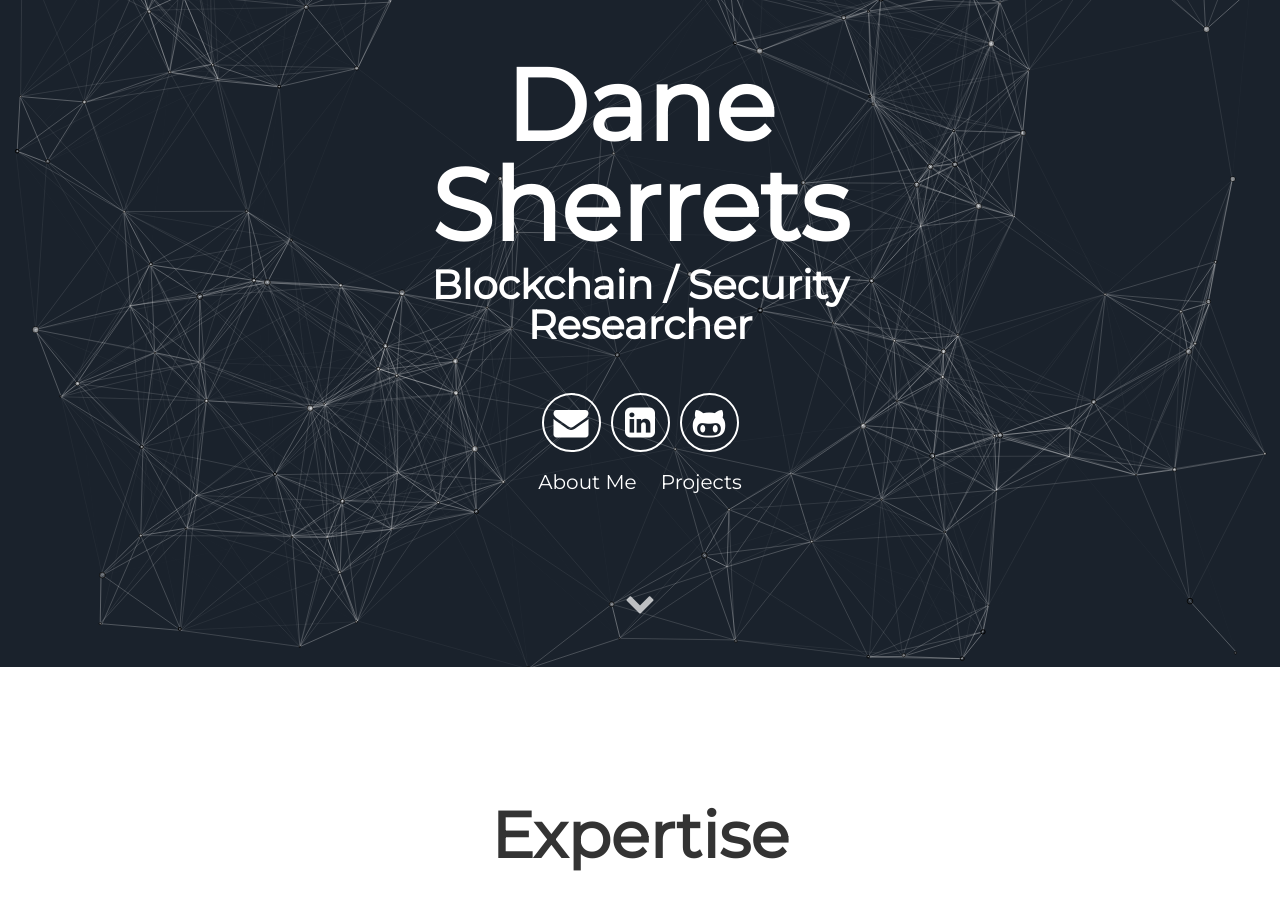
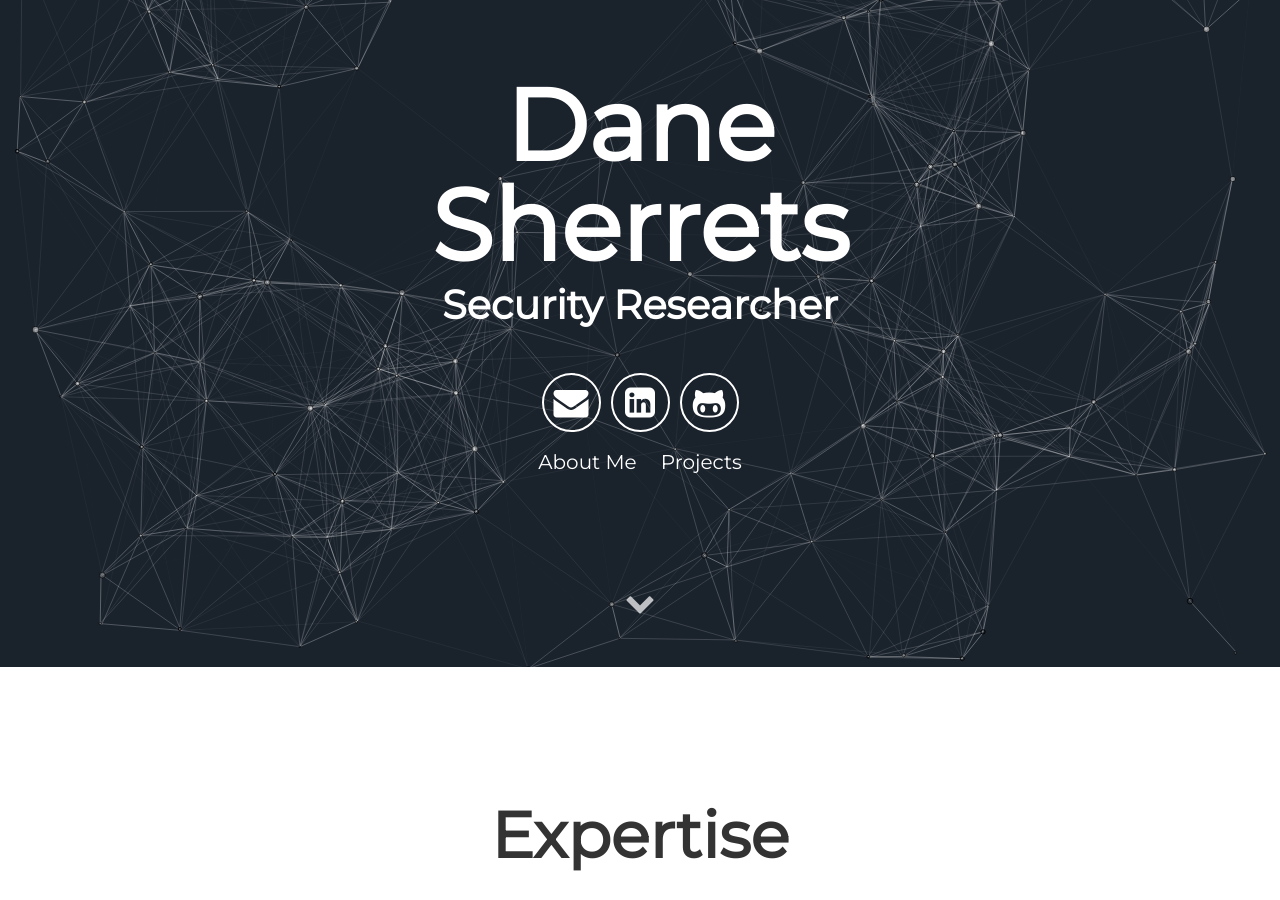
Before and after one commit to gonzo-code/portfolio_v3, a Jekyll site: the page built from index.html, in a window 1280 px wide and 900 px high, scrolled down 233 px. Built offline with Jekyll 4.4.1, drawn with Linux system fonts in a browser that asks for light colours; some of the changed text lies outside the part shown.

Commit message:
Update _config.yml for testing prompt injection

```diff
--- a/_config.yml
+++ b/_config.yml
@@ -6,8 +6,8 @@
 
 # User settings
 username: Dane Sherrets
-user_description: Tinkerer passionate about securing the internet, advancing blockchain technology, and building cool stuff.
-user_title: Blockchain / Security Researcher
+user_description: Tinkerer passionate about securing the internet and building cool stuff.
+user_title: Security Researcher
 email: DaneSherrets1990@gmail.com
 twitter_username: DaneSherrets
 github_username:  Gonzo-Code
```
